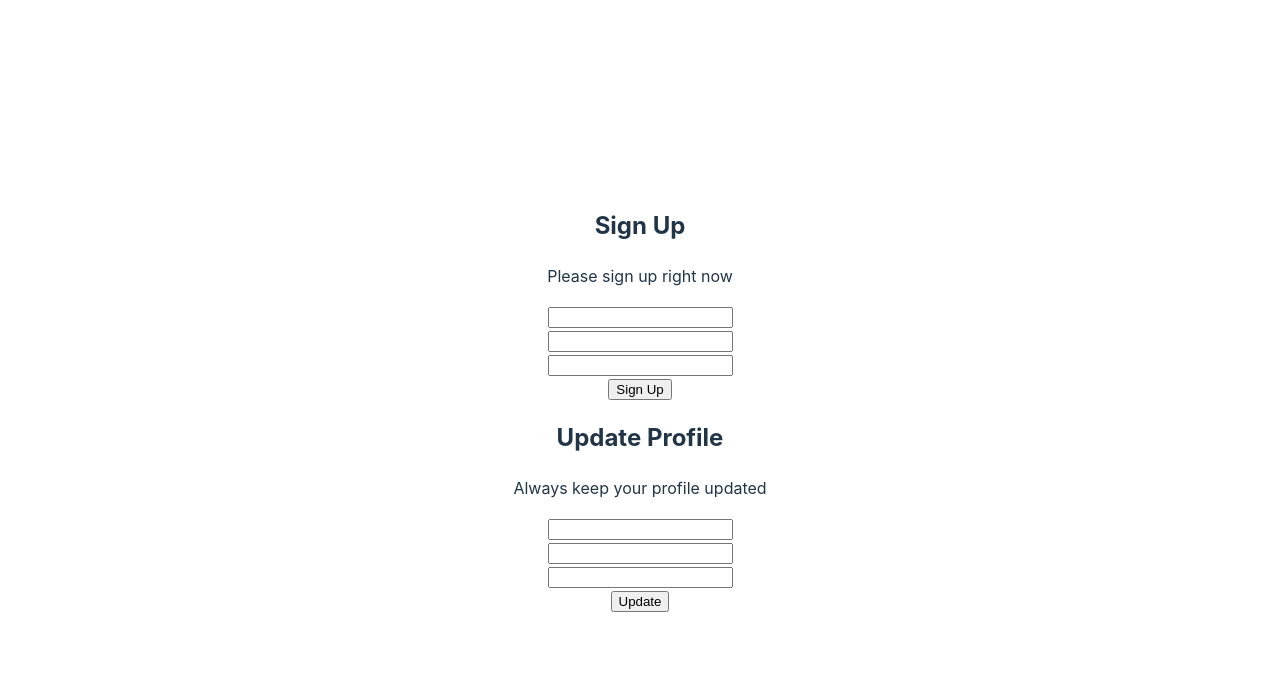
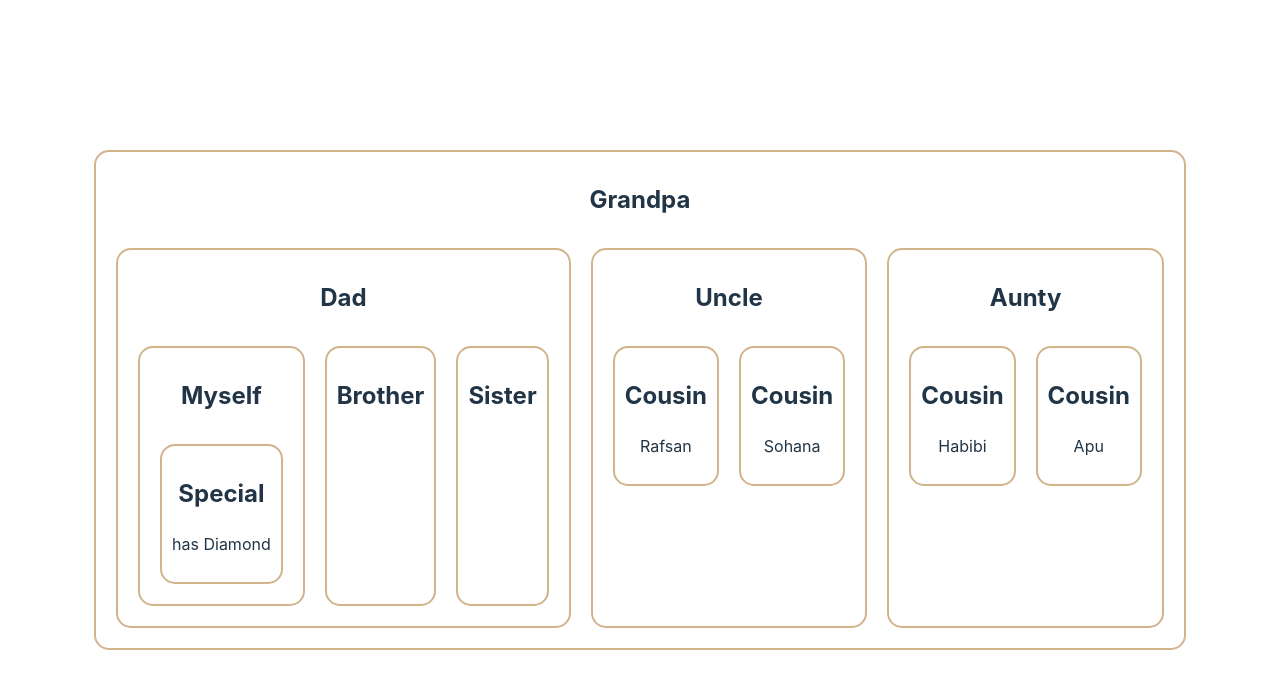
Before and after one commit to sowmik-sec/form-master, a React (Vite) app: page / in a window 1280 px wide. Shown: the top 688 px of the page. Built offline with nearby package versions, Linux system fonts and the light colour scheme.

Commit message:
prop drilling

```diff
--- a/src/App.jsx
+++ b/src/App.jsx
@@ -1,24 +1,26 @@
 import "./App.css";
+import Grandpa from "./components/Family/Grandpa";
 // import HookForm from "./components/HookForm/HookForm";
-import ReusableForm from "./components/ReusableForm/ReusabaleForm";
+// import ReusableForm from "./components/ReusableForm/ReusabaleForm";
 // import RefForm from "./components/RefForm/RefForm";
 // import SimpleForm from "./components/SimpleForm/SimpleForm";
 // import StatefulForm from "./components/StatefulForm/StatefulForm";
 
 function App() {
-  const handleSignUpSubmit = (data) => {
-    console.log(data);
-  };
-  const handleUpdateProfile = (data) => {
-    console.log(data);
-  };
+  // const handleSignUpSubmit = (data) => {
+  //   console.log(data);
+  // };
+  // const handleUpdateProfile = (data) => {
+  //   console.log(data);
+  // };
   return (
     <>
+      <Grandpa />
       {/* <SimpleForm /> */}
       {/* <StatefulForm /> */}
       {/* <RefForm /> */}
       {/* <HookForm /> */}
-      <ReusableForm
+      {/* <ReusableForm
         formTitle={"Sign Up"}
         handleSubmit={handleSignUpSubmit}
         submitBtnText={"Sign Up"}
@@ -37,7 +39,7 @@ function App() {
           <h2>Update Profile</h2>
           <p>Always keep your profile updated</p>
         </div>
-      </ReusableForm>
+      </ReusableForm> */}
     </>
   );
 }
--- /dev/null
+++ b/src/components/Family/Aunty.jsx
@@ -0,0 +1,15 @@
+import Cousin from "./Cousin";
+
+function Aunty() {
+  return (
+    <div>
+      <h2>Aunty</h2>
+      <section className="flex">
+        <Cousin name={"Habibi"} />
+        <Cousin name={"Apu"} />
+      </section>
+    </div>
+  );
+}
+
+export default Aunty;
--- /dev/null
+++ b/src/components/Family/Brother.jsx
@@ -0,0 +1,9 @@
+function Brother() {
+  return (
+    <div>
+      <h2>Brother</h2>
+    </div>
+  );
+}
+
+export default Brother;
--- /dev/null
+++ b/src/components/Family/Cousin.jsx
@@ -0,0 +1,10 @@
+function Cousin({ name }) {
+  return (
+    <div>
+      <h2>Cousin</h2>
+      <p>{name}</p>
+    </div>
+  );
+}
+
+export default Cousin;
--- /dev/null
+++ b/src/components/Family/Dad.jsx
@@ -0,0 +1,18 @@
+import Brother from "./Brother";
+import Myself from "./Myself";
+import Sister from "./Sister";
+
+function Dad({ asset }) {
+  return (
+    <div>
+      <h2>Dad</h2>
+      <section className="flex">
+        <Myself asset={asset} />
+        <Brother />
+        <Sister />
+      </section>
+    </div>
+  );
+}
+
+export default Dad;
--- /dev/null
+++ b/src/components/Family/Grandpa.css
@@ -0,0 +1,10 @@
+.grandpa div,
+.grandpa {
+  border: 2px solid tan;
+  margin: 10px;
+  padding: 10px;
+  border-radius: 15px;
+}
+.flex {
+  display: flex;
+}
--- /dev/null
+++ b/src/components/Family/Grandpa.jsx
@@ -0,0 +1,25 @@
+import Aunty from "./Aunty";
+import Dad from "./Dad";
+import Uncle from "./Uncle";
+import "./Grandpa.css";
+// import { createContext } from "react";
+
+// const AssetContext = createContext("gold");
+
+function Grandpa() {
+  const asset = "Diamond";
+  return (
+    <div className="grandpa ">
+      <h2>Grandpa</h2>
+      {/* <AssetContext.Provider value="gold"> */}
+      <section className="flex">
+        <Dad asset={asset} />
+        <Uncle />
+        <Aunty />
+      </section>
+      {/* </AssetContext.Provider> */}
+    </div>
+  );
+}
+
+export default Grandpa;
--- /dev/null
+++ b/src/components/Family/Myself.jsx
@@ -0,0 +1,14 @@
+import Special from "./Special";
+
+function Myself({ asset }) {
+  return (
+    <div>
+      <h2>Myself</h2>
+      <section className="flex">
+        <Special asset={asset} />
+      </section>
+    </div>
+  );
+}
+
+export default Myself;
--- /dev/null
+++ b/src/components/Family/Sister.jsx
@@ -0,0 +1,9 @@
+function Sister() {
+  return (
+    <div>
+      <h2>Sister</h2>
+    </div>
+  );
+}
+
+export default Sister;
--- /dev/null
+++ b/src/components/Family/Special.jsx
@@ -0,0 +1,10 @@
+function Special({ asset }) {
+  return (
+    <div>
+      <h2>Special</h2>
+      <p>has {asset}</p>
+    </div>
+  );
+}
+
+export default Special;
--- /dev/null
+++ b/src/components/Family/Uncle.jsx
@@ -0,0 +1,15 @@
+import Cousin from "./Cousin";
+
+function Uncle() {
+  return (
+    <div>
+      <h2>Uncle</h2>
+      <section className="flex">
+        <Cousin name={"Rafsan"} />
+        <Cousin name={"Sohana"} />
+      </section>
+    </div>
+  );
+}
+
+export default Uncle;
```
